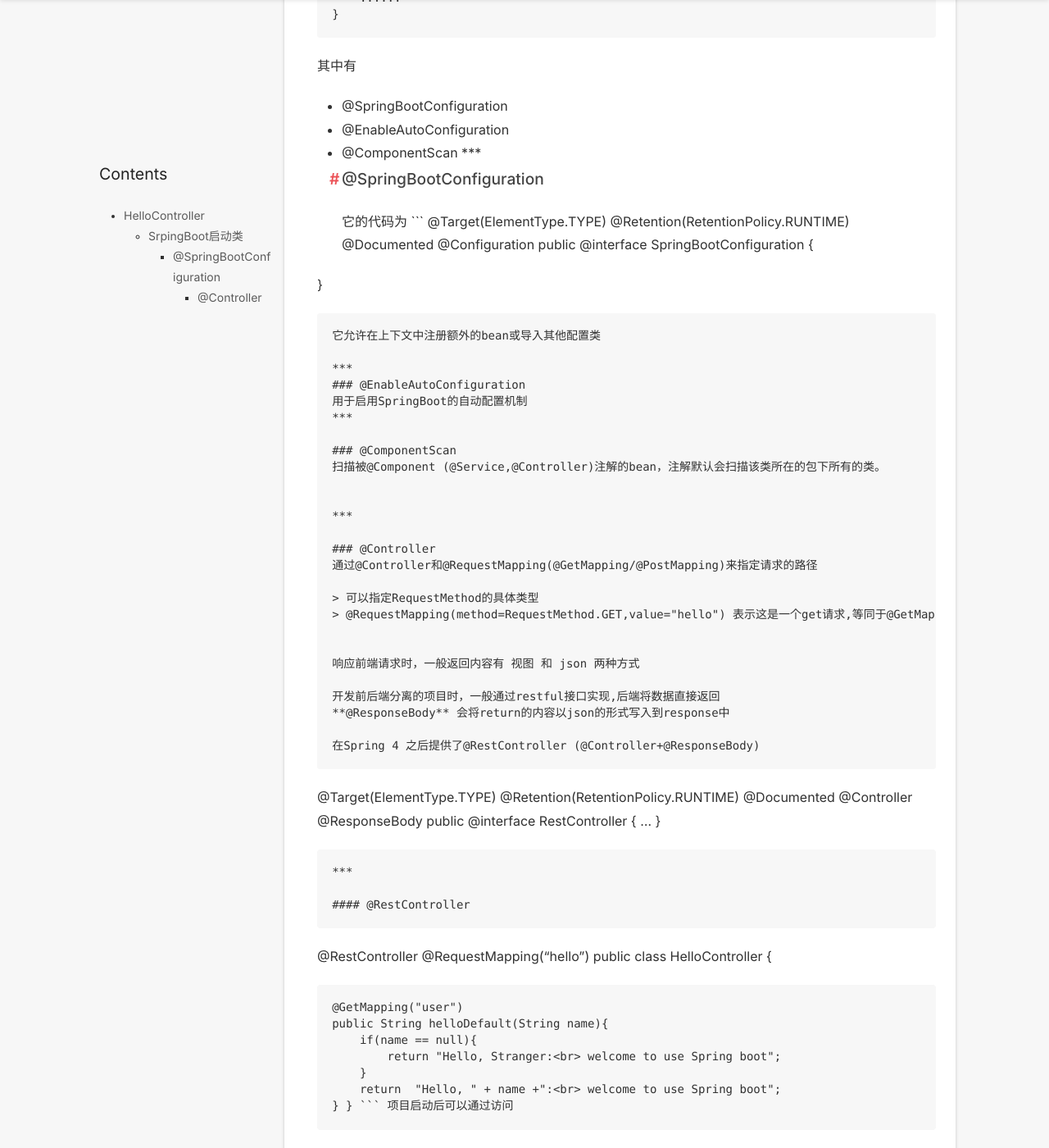
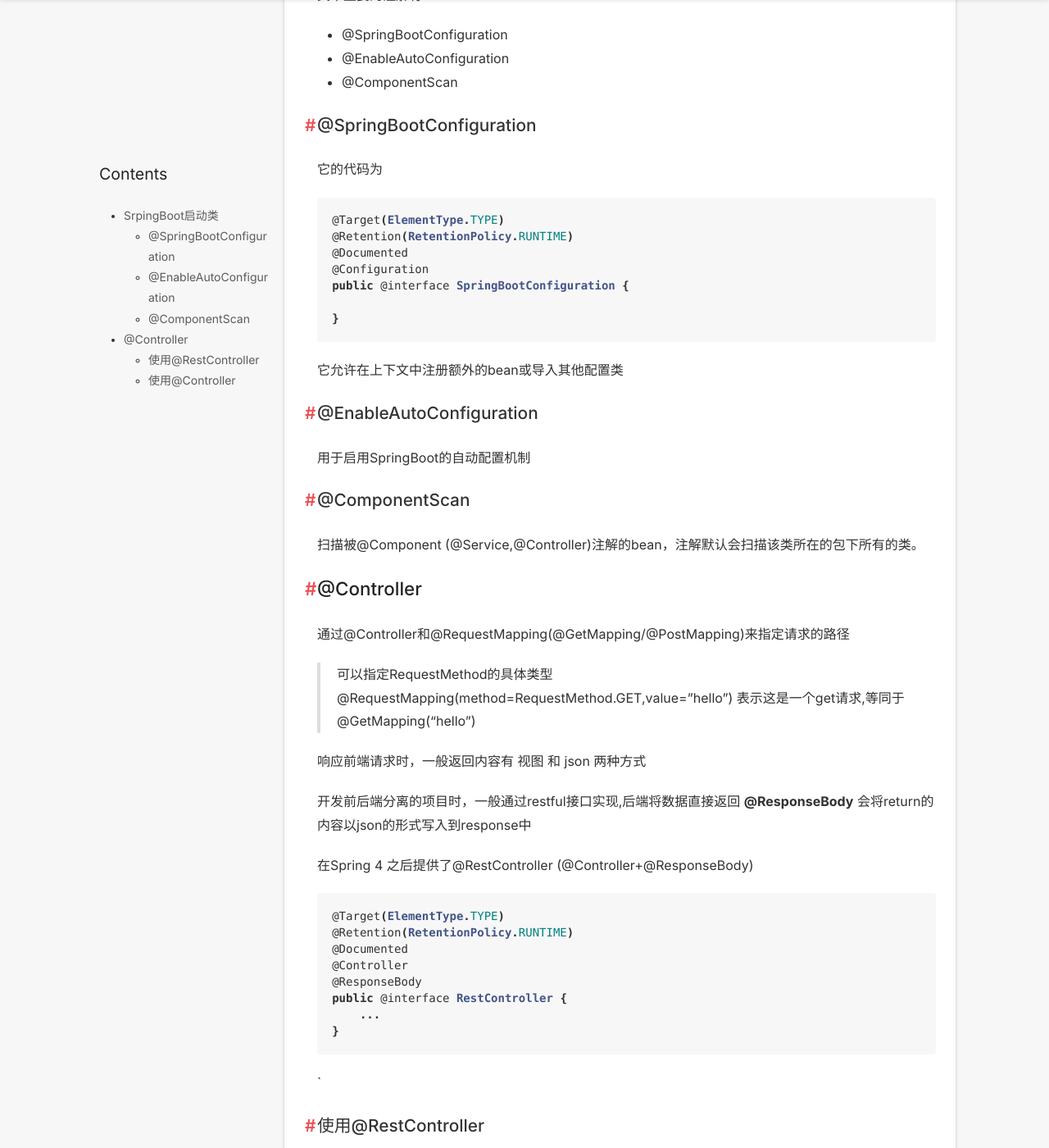
Before and after one commit to gaoooyh/gaoooyh.github.io, a Jekyll site: the page built from _posts/2020-09-04-springboot-post.md, in a window 1280 px wide and 1400 px high, scrolled down 690 px. Shown: the whole window at 82% size. Built offline with Jekyll 4.4.1, drawn with Linux system fonts in a browser that asks for light colours; nearby versions of some CDN libraries; Markdown is read by kramdown in place of the engine named in the settings; comment, search, counter and statistics services are not loaded; some of the changed text lies outside the part shown.

Commit message:
fix note

````diff
--- a/_config.yml
+++ b/_config.yml
@@ -12,7 +12,7 @@
 paginate_path: "/page/:num/"
 exclude: ['README.md', 'Gemfile.lock', 'Gemfile', 'Rakefile']
 highlighter: rouge
-markdown: maruku
+markdown: kramdown
 comments :
   gitalk :
     clientID : 4a540e6a81d1046feddb
--- a/_posts/2020-09-04-springboot-post.md
+++ b/_posts/2020-09-04-springboot-post.md
@@ -10,15 +10,15 @@
 * content
 {:toc}
 
-# HelloController
-[Springboot 指南](https://snailclimb.gitee.io/springboot-guide/)
 
-## SrpingBoot启动类
-**通过@SpringBootApplication**标注该类是一个SpringBoot的启动类
+springboot的学习记录过程，更详细的[官方文档](https://snailclimb.gitee.io/springboot-guide/)
 
-@SpringBootApplication注解
+# SrpingBoot启动类
+通过**@SpringBootApplication**标注该类是一个SpringBoot的启动类
 
-```
+
+```java
+//@SpringBootApplication注解的实现
 @Target(ElementType.TYPE)
 @Retention(RetentionPolicy.RUNTIME)
 @Documented
@@ -31,14 +31,14 @@
     ......
 }
 ```
-其中有
+其中重要的注解有
 * @SpringBootConfiguration
 * @EnableAutoConfiguration
 * @ComponentScan
-***
-### @SpringBootConfiguration
+
+## @SpringBootConfiguration
 它的代码为
-```
+```java
 @Target(ElementType.TYPE)
 @Retention(RetentionPolicy.RUNTIME)
 @Documented
@@ -49,18 +49,18 @@
 ```
 它允许在上下文中注册额外的bean或导入其他配置类
 
-***
-### @EnableAutoConfiguration
+
+## @EnableAutoConfiguration
 用于启用SpringBoot的自动配置机制
-***
 
-### @ComponentScan
+
+## @ComponentScan
 扫描被@Component (@Service,@Controller)注解的bean，注解默认会扫描该类所在的包下所有的类。
 
 
-***
 
-### @Controller
+
+# @Controller
 通过@Controller和@RequestMapping(@GetMapping/@PostMapping)来指定请求的路径
 
 > 可以指定RequestMethod的具体类型
@@ -73,7 +73,7 @@
 **@ResponseBody** 会将return的内容以json的形式写入到response中
 
 在Spring 4 之后提供了@RestController (@Controller+@ResponseBody)
-```
+```java
 @Target(ElementType.TYPE)
 @Retention(RetentionPolicy.RUNTIME)
 @Documented
@@ -83,10 +83,10 @@
     ...
 }
 ```
-***
+`
 
-#### @RestController
-```
+## 使用@RestController
+```java
 @RestController
 @RequestMapping("hello")
 public class HelloController {
@@ -112,9 +112,9 @@
 目前开发模式更倾向于前后端分离，各司其职后端将数据以json的形式返回给前端，前端解析json并进行展示
 
 
-#### @Controller
+## 使用@Controller
 
-```
+```java
 //Controller部分
 @Controller
 @RequestMapping("stu")
@@ -132,7 +132,7 @@
 }
 ```
 对应的 stu/list.ftl文件
-```
+```html
 <!DOCTYPE html>
 <html lang="en">
 <head>
@@ -162,14 +162,14 @@
 不使用@ResponseBody时 MVC会匹配 resources/templates路径下的 stu/list.ftl模板，将模板内容返回给用户，在模板中读取后端传过来的model中的数据
 
 此处使用的前端模板引擎是 **freemarker**,对应的依赖为：
-```
+```java
 <dependency>
     <groupId>org.springframework.boot</groupId>
     <artifactId>spring-boot-starter-freemarker</artifactId>
 </dependency>
 ```
 目前SpringBoot更推荐使用 **thymeleaf** 模板引擎
-```
+```java
 <dependency>
     <groupId>org.springframework.boot</groupId>
     <artifactId>spring-boot-starter-thymeleaf</artifactId>
````
